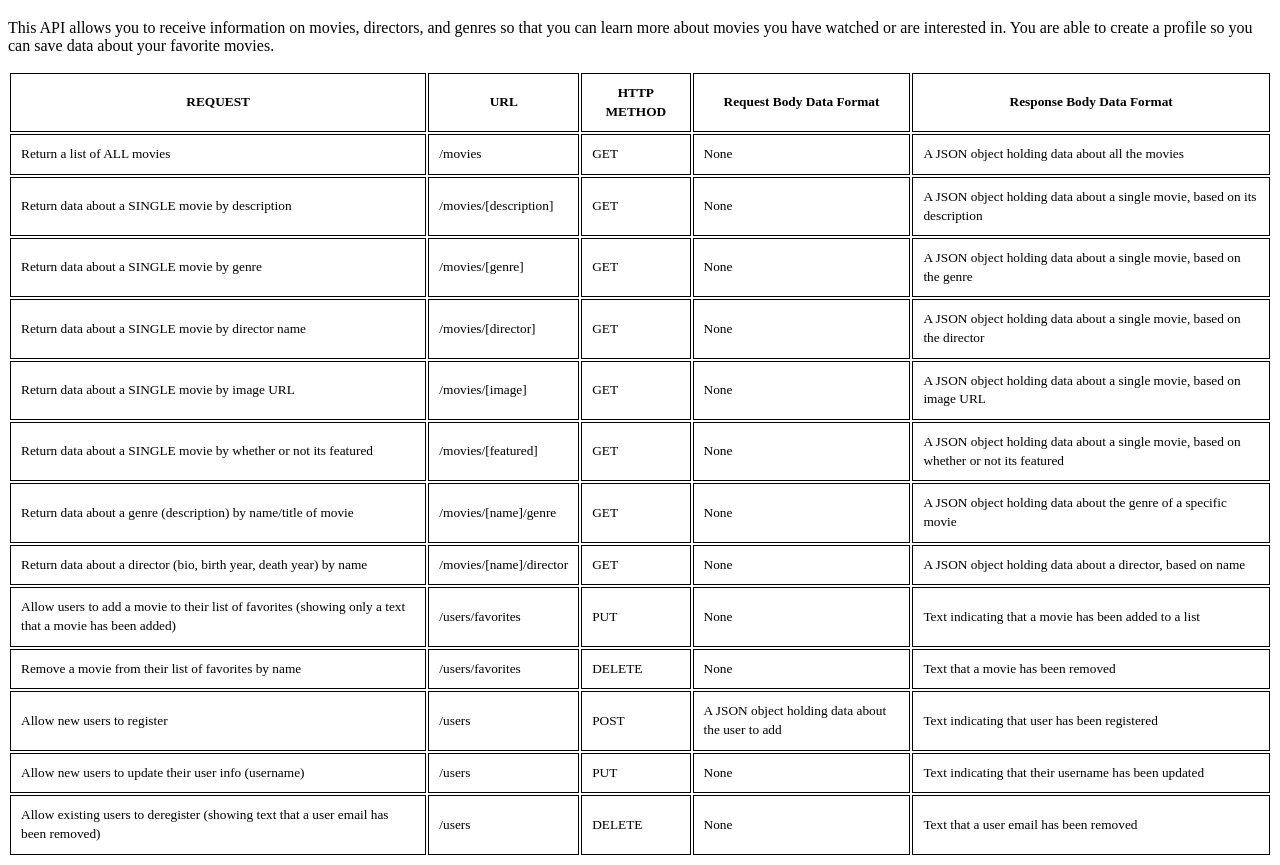
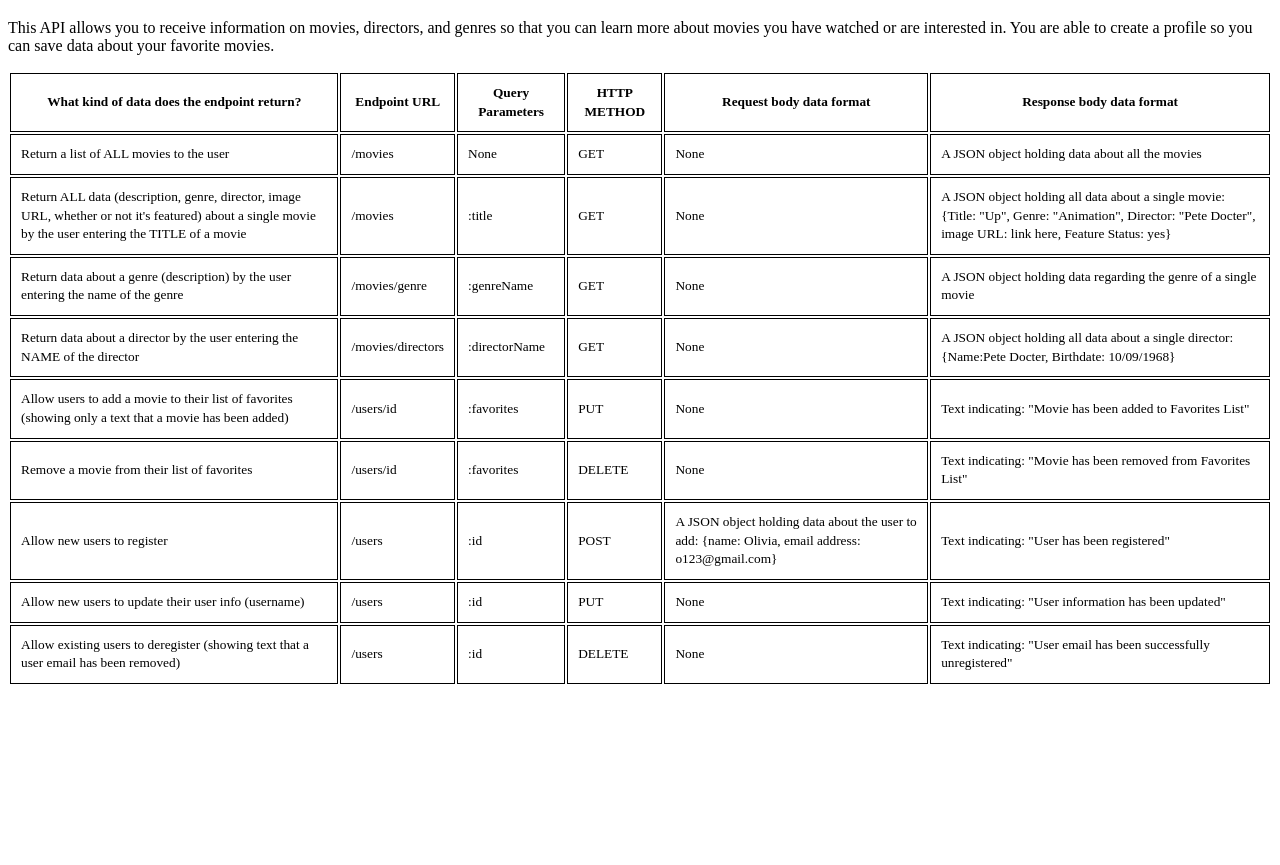
Before and after one commit to onorris/movie_api, a website: page public/documentation.html in a window 1280 px wide. Shown: the part 61-926 px from the top of the page. After the commit the page ends 800 px from the top, so only its background shows below. Drawn offline with Linux system fonts and the light colour scheme.

Commit message:
Update table on documentation.html

```diff
--- a/public/documentation.html
+++ b/public/documentation.html
@@ -21,106 +21,89 @@
 <table>
     <tbody>
         <tr>
-                    <th>REQUEST</th>
-                    <th>URL</th>
+            <th>What kind of data does the endpoint return?</th>
+            <th>Endpoint URL</th>
+            <th>Query Parameters</th>
             <th>HTTP METHOD</th>
-                    <th>Request Body Data Format</th>
-                    <th>Response Body Data Format</th>
+            <th>Request body data format</th>
+            <th>Response body data format</th>
         </tr>
         <tr>
-                    <td>Return a list of ALL movies</td>
+            <td>Return a list of ALL movies to the user</td>
             <td>/movies</td>
+            <td>None</td>
             <td>GET</td>
             <td>None</td>
             <td>A JSON object holding data about all the movies</td>
         </tr>
         <tr>
-                    <td>Return data about a SINGLE movie by description</td>
-                    <td>/movies/[description]</td>
+            <td>Return ALL data (description, genre, director, image URL, whether or not it's featured) about a single
+                movie by the user entering the TITLE of a movie</td>
+            <td>/movies</td>
+            <td>:title</td>
             <td>GET</td>
             <td>None</td>
-                    <td>A JSON object holding data about a single movie, based on its description</td>
+            <td>A JSON object holding all data about a single movie: {Title: "Up", Genre: "Animation", Director: "Pete
+                Docter", image URL: link here, Feature Status: yes}</td>
         </tr>
         <tr>
-                    <td>Return data about a SINGLE movie by genre</td>
-                    <td>/movies/[genre]</td>
+            <td>Return data about a genre (description) by the user entering the name of the genre</td>
+            <td>/movies/genre</td>
+            <td>:genreName</td>
             <td>GET</td>
             <td>None</td>
-                    <td>A JSON object holding data about a single movie, based on the genre</td>
+            <td>A JSON object holding data regarding the genre of a single movie</td>
         </tr>
         <tr>
-                    <td>Return data about a SINGLE movie by director name</td>
-                    <td>/movies/[director]</td>
+            <td>Return data about a director by the user entering the NAME of the director</td>
+            <td>/movies/directors</td>
+            <td>:directorName</td>
             <td>GET</td>
             <td>None</td>
-                    <td>A JSON object holding data about a single movie, based on the director</td>
-                </tr>
-                <tr>
-                    <td>Return data about a SINGLE movie by image URL</td>
-                    <td>/movies/[image]</td>
-                    <td>GET</td>
-                    <td>None</td>
-                    <td>A JSON object holding data about a single movie, based on image URL</td>
-                </tr>
-                <tr>
-                    <td>Return data about a SINGLE movie by whether or not its featured</td>
-                    <td>/movies/[featured]</td>
-                    <td>GET</td>
-                    <td>None</td>
-                    <td>A JSON object holding data about a single movie, based on whether or not its featured</td>
-                </tr>
-                <tr>
-                    <td>Return data about a genre (description) by name/title of movie</td>
-                    <td>/movies/[name]/genre</td>
-                    <td>GET</td>
-                    <td>None</td>
-                    <td>A JSON object holding data about the genre of a specific movie</td>
-                </tr>
-                <tr>
-                    <td>Return data about a director (bio, birth year, death year) by name</td>
-                    <td>/movies/[name]/director</td>
-                    <td>GET</td>
-                    <td>None</td>
-                    <td>A JSON object holding data about a director, based on name</td>
+            <td>A JSON object holding all data about a single director: {Name:Pete Docter, Birthdate: 10/09/1968}</td>
         </tr>
         <tr>
             <td>Allow users to add a movie to their list of favorites (showing only a text that a movie has been added)
             </td>
-                    <td>/users/favorites</td>
+            <td>/users/id</td>
+            <td>:favorites</td>
             <td>PUT</td>
             <td>None</td>
-                    <td>Text indicating that a movie has been added to a list</td>
+            <td>Text indicating: "Movie has been added to Favorites List"</td>
         </tr>
         <tr>
-                    <td>Remove a movie from their list of favorites by name</td>
-                    <td>/users/favorites</td>
+            <td>Remove a movie from their list of favorites </td>
+            <td>/users/id</td>
+            <td>:favorites</td>
             <td>DELETE</td>
             <td>None</td>
-                    <td>Text that a movie has been removed</td>
+            <td>Text indicating: "Movie has been removed from Favorites List"</td>
         </tr>
         <tr>
             <td>Allow new users to register</td>
             <td>/users</td>
+            <td>:id</td>
             <td>POST</td>
-                    <td>A JSON object holding data about the user to add</td>
-                    <td>Text indicating that user has been registered</td>
+            <td>A JSON object holding data about the user to add: {name: Olivia, email address: o123@gmail.com}</td>
+            <td>Text indicating: "User has been registered"</td>
         </tr>
         <tr>
             <td>Allow new users to update their user info (username)</td>
             <td>/users</td>
+            <td>:id</td>
             <td>PUT</td>
             <td>None</td>
-                    <td>Text indicating that their username has been updated</td>
+            <td>Text indicating: "User information has been updated"</td>
         </tr>
         <tr>
             <td>Allow existing users to deregister (showing text that a user email has been removed)</td>
             <td>/users</td>
+            <td>:id</td>
             <td>DELETE</td>
             <td>None</td>
-                    <td>Text that a user email has been removed</td>
+            <td>Text indicating: "User email has been successfully unregistered"</td>
         </tr>
     </tbody>
 </table>
-
 </body>
 </html>
```
Lines whose indentation alone changed are shown as unchanged.
